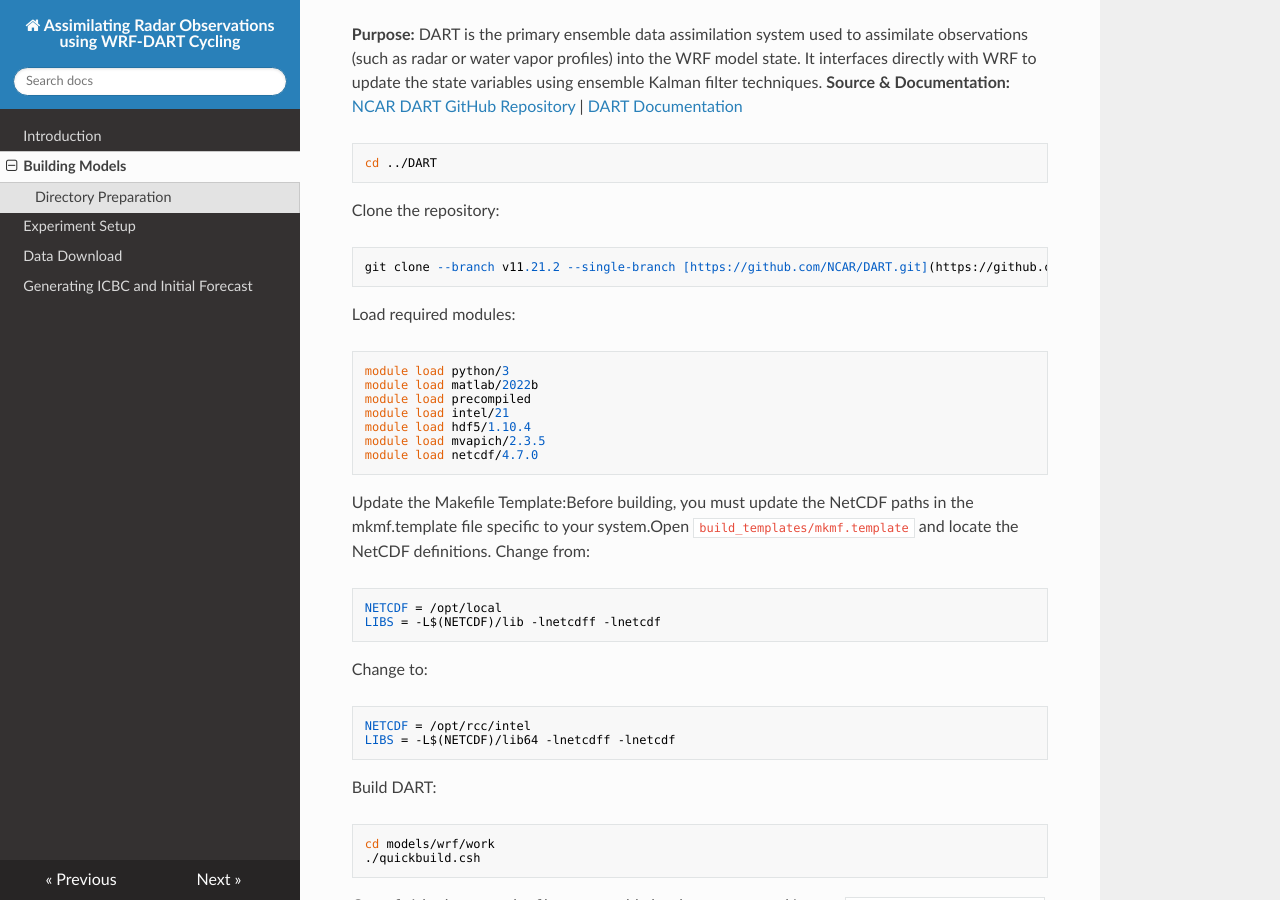
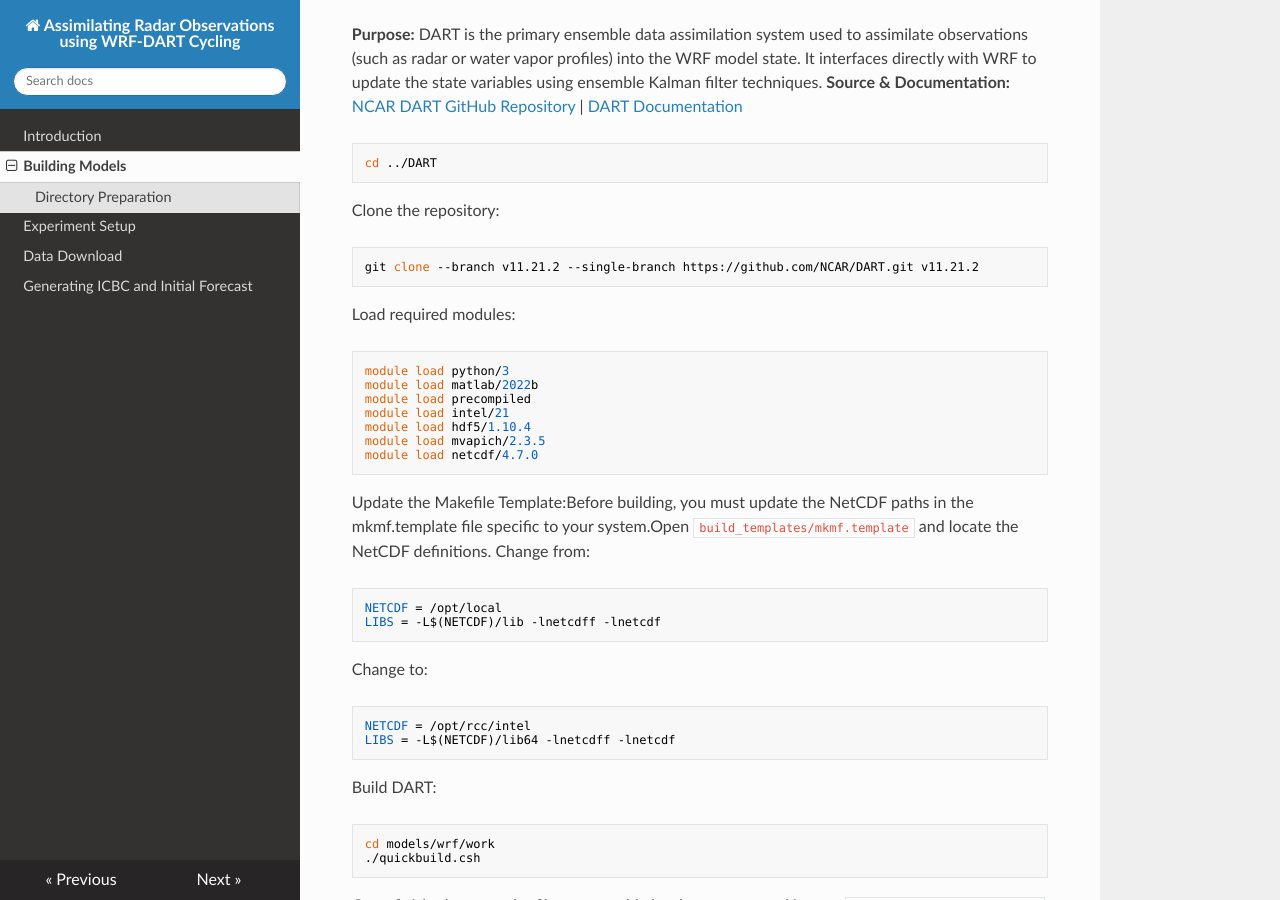
Before and after one commit to stephen-asare/WRF-DART-CYCLING, an MkDocs documentation site: the page built from docs/building_models.md, in a window 1280 px wide and 900 px high, scrolled down 4538 px. Built offline with MkDocs 1.6.1, drawn with Linux system fonts in a browser that asks for light colours; nearby versions of some CDN libraries.

Commit message:
Update building_models.md

````diff
--- a/docs/building_models.md
+++ b/docs/building_models.md
@@ -164,8 +164,8 @@
 cd ../DART
 ```
 Clone the repository:
-```
-git clone --branch v11.21.2 --single-branch [https://github.com/NCAR/DART.git](https://github.com/NCAR/DART.git)
+```bash
+git clone --branch v11.21.2 --single-branch https://github.com/NCAR/DART.git v11.21.2
 ```
 Load required modules:
 ```
````
